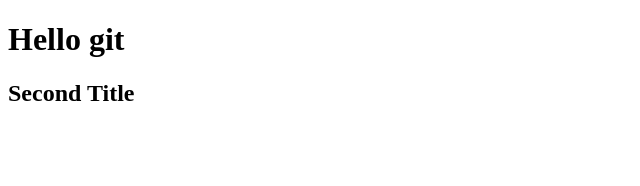
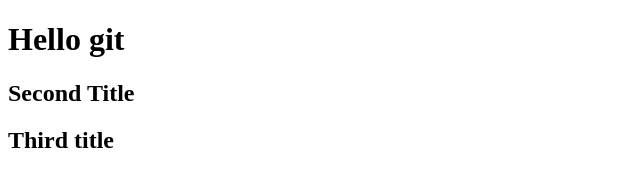
Before and after one commit to olegg1312/git_start, a plain HTML site: page index.html in a window 1280 px wide. Shown: the whole page, without its empty margins (0-640 px from the left). Drawn offline with Linux system fonts and the light colour scheme.

Commit message:
new title added

```diff
--- a/index.html
+++ b/index.html
@@ -8,5 +8,6 @@
 <body>
     <h1>Hello git</h1>
     <h2>Second Title</h2>
+    <h2>Third title</h3>
 </body>
 </html>
```
